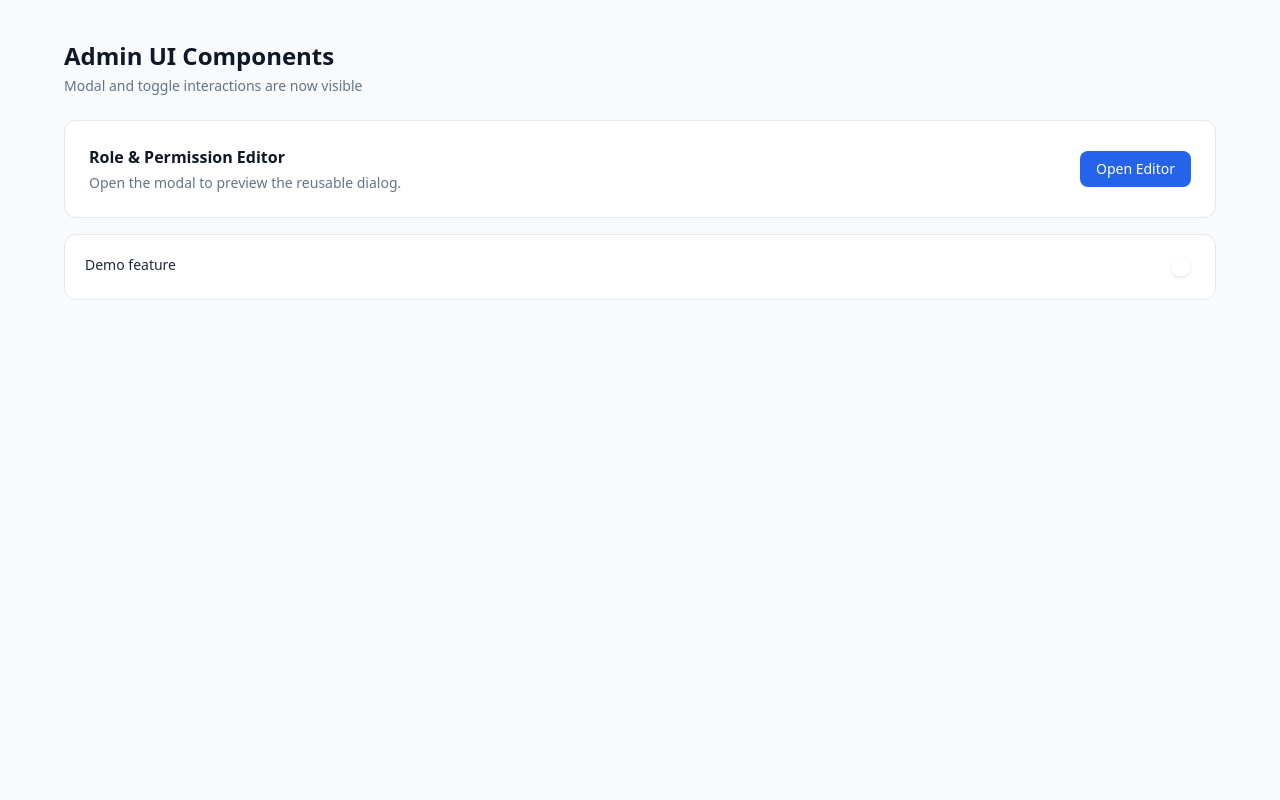
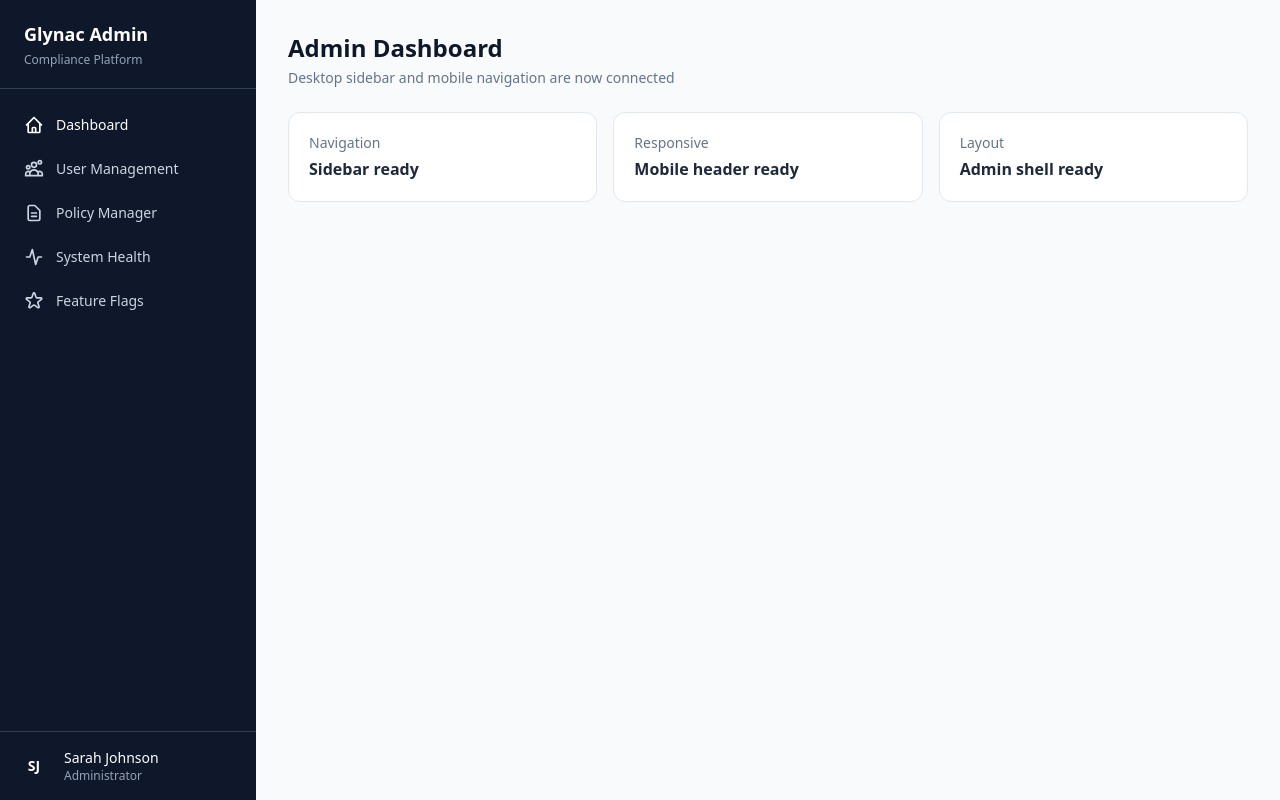
Before and after one commit to Intiyaj-Raj/glynac-admin-panel, a Next.js app: page / in a window 1280 px wide. Built offline with nearby package versions, Linux system fonts and the light colour scheme.

Commit message:
feat: add admin navigation shell

```diff
--- /dev/null
+++ b/app/(admin)/layout.tsx
@@ -0,0 +1,26 @@
+import Sidebar from "@/components/Sidebar";
+import MobileHeader from "@/components/MobileHeader";
+
+const navItems = [
+  { label: "Dashboard", href: "/" },
+  { label: "User Management", href: "/users" },
+  { label: "Policy Manager", href: "/rules" },
+  { label: "System Health", href: "/system" },
+  { label: "Feature Flags", href: "/flags" },
+];
+
+export default function AdminLayout({
+  children,
+}: {
+  children: React.ReactNode;
+}) {
+  return (
+    <div className="min-h-screen">
+      <Sidebar />
+      <MobileHeader navItems={navItems} />
+      <main className="md:ml-64 min-h-screen bg-slate-50">
+        <div className="p-4 sm:p-6 lg:p-8">{children}</div>
+      </main>
+    </div>
+  );
+}
--- /dev/null
+++ b/app/(admin)/page.tsx
@@ -0,0 +1,25 @@
+import PageHeader from "@/components/PageHeader";
+export default function DashboardPage() {
+  return (
+    <div>
+      <PageHeader
+        title="Admin Dashboard"
+        subtitle="Desktop sidebar and mobile navigation are now connected"
+      />
+      <div className="grid sm:grid-cols-3 gap-4">
+        <div className="bg-white p-5 rounded-xl border border-slate-200">
+          <p className="text-sm text-slate-500">Navigation</p>
+          <p className="font-semibold mt-1">Sidebar ready</p>
+        </div>
+        <div className="bg-white p-5 rounded-xl border border-slate-200">
+          <p className="text-sm text-slate-500">Responsive</p>
+          <p className="font-semibold mt-1">Mobile header ready</p>
+        </div>
+        <div className="bg-white p-5 rounded-xl border border-slate-200">
+          <p className="text-sm text-slate-500">Layout</p>
+          <p className="font-semibold mt-1">Admin shell ready</p>
+        </div>
+      </div>
+    </div>
+  );
+}
--- a/app/page.tsx
+++ /dev/null
@@ -1,55 +0,0 @@
-"use client";
-import { useState } from "react";
-import PageHeader from "@/components/PageHeader";
-import Modal from "@/components/Modal";
-import Toggle from "@/components/Toggle";
-export default function HomePage() {
-  const [open, setOpen] = useState(false);
-  const [enabled, setEnabled] = useState(true);
-  return (
-    <main className="min-h-screen bg-slate-50 p-6 sm:p-10">
-      <div className="max-w-6xl mx-auto">
-        <PageHeader
-          title="Admin UI Components"
-          subtitle="Modal and toggle interactions are now visible"
-        />
-        <div className="bg-white rounded-xl p-6 border border-slate-200 flex flex-col sm:flex-row gap-4 sm:items-center sm:justify-between">
-          <div>
-            <h3 className="font-semibold text-slate-900">
-              Role & Permission Editor
-            </h3>
-            <p className="text-sm text-slate-500 mt-1">
-              Open the modal to preview the reusable dialog.
-            </p>
-          </div>
-          <button
-            onClick={() => setOpen(true)}
-            className="px-4 py-2 rounded-lg bg-blue-600 text-white text-sm font-medium"
-          >
-            Open Editor
-          </button>
-        </div>
-        <div className="mt-4 bg-white rounded-xl p-5 border border-slate-200 flex justify-between">
-          <span className="text-sm font-medium">Demo feature</span>
-          <Toggle checked={enabled} onChange={setEnabled} />
-        </div>
-        <Modal
-          open={open}
-          onClose={() => setOpen(false)}
-          title="Role & Permission Editor"
-        >
-          <p className="text-sm text-slate-600">
-            Reusable modal is working. This will be used by the admin management
-            screens.
-          </p>
-          <button
-            onClick={() => setOpen(false)}
-            className="mt-5 px-4 py-2 rounded-lg bg-slate-900 text-white text-sm"
-          >
-            Close
-          </button>
-        </Modal>
-      </div>
-    </main>
-  );
-}
--- /dev/null
+++ b/components/MobileHeader.tsx
@@ -0,0 +1,47 @@
+"use client";
+
+import { useState } from "react";
+
+// Reusable mobile menu toggle - shows nav links in a dropdown on small screens
+export default function MobileHeader({
+  navItems,
+}: {
+  navItems: { label: string; href: string }[];
+}) {
+  const [open, setOpen] = useState(false);
+
+  return (
+    <div className="md:hidden bg-slate-900 text-white px-4 py-3 flex items-center justify-between sticky top-0 z-30">
+      <h1 className="text-base font-bold">Glynac Admin</h1>
+      <button
+        onClick={() => setOpen(!open)}
+        className="p-2 rounded-lg hover:bg-slate-800"
+        aria-label="Toggle menu"
+      >
+        <svg className="w-6 h-6" fill="none" stroke="currentColor" viewBox="0 0 24 24">
+          <path
+            strokeLinecap="round"
+            strokeLinejoin="round"
+            strokeWidth={2}
+            d={open ? "M6 18L18 6M6 6l12 12" : "M4 6h16M4 12h16M4 18h16"}
+          />
+        </svg>
+      </button>
+
+      {open && (
+        <nav className="absolute top-full left-0 right-0 bg-slate-900 border-t border-slate-700 flex flex-col py-2">
+          {navItems.map((item) => (
+            <a
+              key={item.href}
+              href={item.href}
+              className="px-6 py-2.5 text-sm text-slate-300 hover:bg-slate-800 hover:text-white"
+              onClick={() => setOpen(false)}
+            >
+              {item.label}
+            </a>
+          ))}
+        </nav>
+      )}
+    </div>
+  );
+}
--- a/components/Modal.tsx
+++ b/components/Modal.tsx
@@ -2,6 +2,7 @@
 
 import { useEffect } from "react";
 
+// Reusable modal component with backdrop, handles Escape key to close
 export default function Modal({
   open,
   onClose,
@@ -13,6 +14,7 @@ export default function Modal({
   title: string;
   children: React.ReactNode;
 }) {
+  // Close modal when Escape key is pressed
   useEffect(() => {
     const handleEsc = (e: KeyboardEvent) => {
       if (e.key === "Escape") onClose();
@@ -25,8 +27,13 @@ export default function Modal({
 
   return (
     <div className="fixed inset-0 z-50 flex items-center justify-center p-4">
-      <div className="absolute inset-0 bg-black/50" onClick={onClose} />
+      {/* Backdrop */}
+      <div
+        className="absolute inset-0 bg-black/50"
+        onClick={onClose}
+      />
 
+      {/* Modal content */}
       <div className="relative bg-white rounded-xl shadow-xl w-full max-w-lg max-h-[90vh] overflow-y-auto">
         <div className="flex items-center justify-between px-6 py-4 border-b border-slate-200">
           <h3 className="text-lg font-semibold text-slate-900">{title}</h3>
@@ -35,18 +42,8 @@ export default function Modal({
             className="text-slate-400 hover:text-slate-600 transition-colors"
             aria-label="Close"
           >
-            <svg
-              className="w-6 h-6"
-              fill="none"
-              stroke="currentColor"
-              viewBox="0 0 24 24"
-            >
-              <path
-                strokeLinecap="round"
-                strokeLinejoin="round"
-                strokeWidth={2}
-                d="M6 18L18 6M6 6l12 12"
-              />
+            <svg className="w-6 h-6" fill="none" stroke="currentColor" viewBox="0 0 24 24">
+              <path strokeLinecap="round" strokeLinejoin="round" strokeWidth={2} d="M6 18L18 6M6 6l12 12" />
             </svg>
           </button>
         </div>
--- a/components/PageHeader.tsx
+++ b/components/PageHeader.tsx
@@ -1,3 +1,4 @@
+// Simple page header shown at the top of each page
 export default function PageHeader({
   title,
   subtitle,
--- /dev/null
+++ b/components/Sidebar.tsx
@@ -0,0 +1,93 @@
+"use client";
+
+import Link from "next/link";
+import { usePathname } from "next/navigation";
+
+// Sidebar navigation items
+const navItems = [
+  {
+    label: "Dashboard",
+    href: "/",
+    icon: "M3 12l2-2m0 0l7-7 7 7M5 10v10a1 1 0 001 1h3m10-11l2 2m-2-2v10a1 1 0 01-1 1h-3m-6 0a1 1 0 001-1v-4a1 1 0 011-1h2a1 1 0 011 1v4a1 1 0 001 1m-6 0h6",
+  },
+  {
+    label: "User Management",
+    href: "/users",
+    icon: "M17 20h5v-2a3 3 0 00-5.356-1.857M17 20H7m10 0v-2c0-.656-.126-1.283-.356-1.857M7 20H2v-2a3 3 0 015.356-1.857M7 20v-2c0-.656.126-1.283.356-1.857m0 0a5.002 5.002 0 019.288 0M15 7a3 3 0 11-6 0 3 3 0 016 0zm6-3a2 2 0 11-4 0 2 2 0 014 0zM7 10a2 2 0 11-4 0 2 2 0 014 0z",
+  },
+  {
+    label: "Policy Manager",
+    href: "/rules",
+    icon: "M9 12h6m-6 4h6m2 5H7a2 2 0 01-2-2V5a2 2 0 012-2h5.586a1 1 0 01.707.293l5.414 5.414a1 1 0 01.293.707V19a2 2 0 01-2 2z",
+  },
+  {
+    label: "System Health",
+    href: "/system",
+    icon: "M3 12h4l3-9 4 18 3-9h4",
+  },
+  {
+    label: "Feature Flags",
+    href: "/flags",
+    icon: "M11.049 2.927c.3-.921 1.603-.921 1.902 0l1.519 4.674a1 1 0 00.95.69h4.915c.969 0 1.371 1.24.588 1.81l-3.976 2.888a1 1 0 00-.363 1.118l1.518 4.674c.3.922-.755 1.688-1.538 1.118l-3.976-2.888a1 1 0 00-1.176 0l-3.976 2.888c-.783.57-1.838-.197-1.538-1.118l1.518-4.674a1 1 0 00-.363-1.118l-3.976-2.888c-.784-.57-.38-1.81.588-1.81h4.914a1 1 0 00.951-.69l1.519-4.674z",
+  },
+];
+
+export default function Sidebar() {
+  const pathname = usePathname();
+
+  return (
+    <aside className="hidden md:flex w-64 bg-slate-900 text-white flex-col fixed h-full">
+      {/* Logo / Brand */}
+      <div className="px-6 py-5 border-b border-slate-700">
+        <h1 className="text-lg font-bold">Glynac Admin</h1>
+        <p className="text-xs text-slate-400 mt-1">Compliance Platform</p>
+      </div>
+
+      {/* Navigation Links */}
+      <nav className="flex-1 px-3 py-4 space-y-1 overflow-y-auto">
+        {navItems.map((item) => {
+          const isActive = pathname === item.href;
+          return (
+            <Link
+              key={item.href}
+              href={item.href}
+              className={`flex items-center gap-3 px-3 py-2.5 rounded-lg text-sm transition-colors ${
+                isActive
+                  ? "bg-primary-600 text-white"
+                  : "text-slate-300 hover:bg-slate-800 hover:text-white"
+              }`}
+            >
+              <svg
+                className="w-5 h-5 flex-shrink-0"
+                fill="none"
+                stroke="currentColor"
+                viewBox="0 0 24 24"
+              >
+                <path
+                  strokeLinecap="round"
+                  strokeLinejoin="round"
+                  strokeWidth={2}
+                  d={item.icon}
+                />
+              </svg>
+              {item.label}
+            </Link>
+          );
+        })}
+      </nav>
+
+      {/* User info at bottom */}
+      <div className="px-4 py-4 border-t border-slate-700">
+        <div className="flex items-center gap-3">
+          <div className="w-9 h-9 rounded-full bg-primary-600 flex items-center justify-center text-sm font-semibold">
+            SJ
+          </div>
+          <div className="flex-1 min-w-0">
+            <p className="text-sm font-medium truncate">Sarah Johnson</p>
+            <p className="text-xs text-slate-400">Administrator</p>
+          </div>
+        </div>
+      </div>
+    </aside>
+  );
+}
--- a/components/Toggle.tsx
+++ b/components/Toggle.tsx
@@ -1,5 +1,6 @@
 "use client";
 
+// Simple toggle switch component used for feature flags and rule active status
 export default function Toggle({
   checked,
   onChange,
```
Also changed, not shown: components/Badges.tsx (+8 -12 lines).
